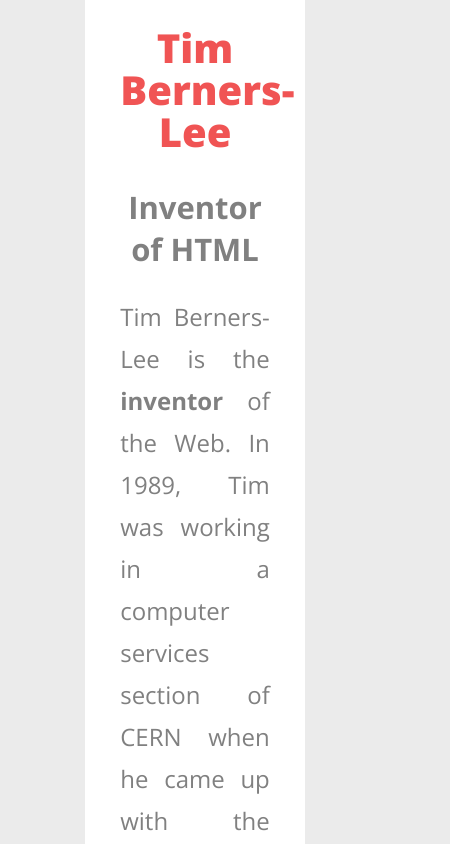
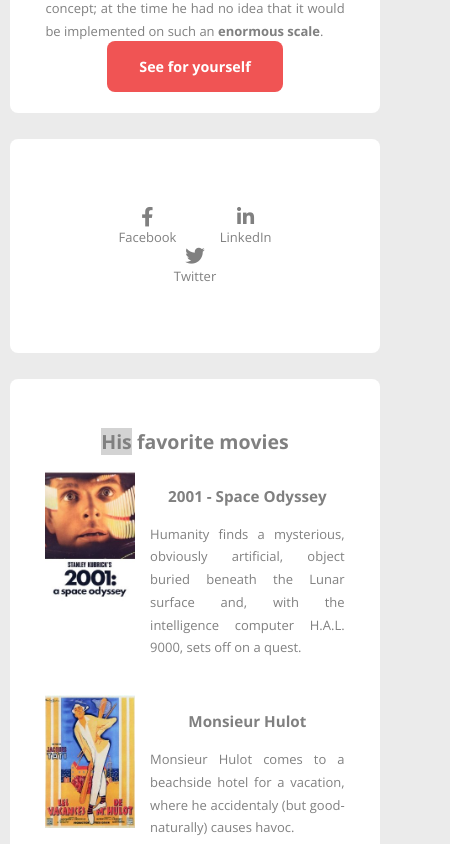
Before and after one commit to CharlotteMoureau/Tim-Berners-Lee, a plain HTML site: page index.html in a window 390 px wide. Shown: the part 340-1184 px from the top of the page, 450 px wide, since content can reach past the window. Drawn offline with nearby package versions, Linux system fonts and the light colour scheme.

Commit message:
button correction

```diff
--- a/index.html
+++ b/index.html
@@ -16,14 +16,13 @@
 
     <section class="intro">
         <img class="Tim"
-            src="https://github.com/CharlotteMoureau/Tim-Berners-Lee/blob/main/Images/tim_berners_lee.jpeg?raw=true">
+            src="https://github.com/CharlotteMoureau/Tim-Berners-Lee/blob/main/Images/tim_berners_lee.jpeg?raw=true" width="30%">
         <h1>Tim Berners-Lee</h1>
         <h2 class="sub">Inventor of HTML</h2>
         <p class="who-is">Tim Berners-Lee is the <b>inventor</b> of the Web. In 1989, Tim was working in a computer
             services section of CERN when he came up with the concept; at the time he had no idea that it would be
             implemented on such an <b>enormous scale</b>.</p>
-        <a href="https://fr.wikipedia.org/wiki/Tim_Berners-Lee"><button class="button button1">See for
-                yourself</button></a>
+        <a class="link" href="https://fr.wikipedia.org/wiki/Tim_Berners-Lee">See for yourself</a>
     </section>
 
     <section class="social">
@@ -41,7 +40,7 @@
         <div class="movies">
             <div class="div1">
                 <img
-                    src="https://github.com/CharlotteMoureau/Tim-Berners-Lee/blob/main/Images/space_odyssey.jpeg?raw=true">
+                    src="https://github.com/CharlotteMoureau/Tim-Berners-Lee/blob/main/Images/space_odyssey.jpeg?raw=true" width="100%">
             </div>
             <div class="div2">
                 <h3>2001 - Space Odyssey</h3>
@@ -50,7 +49,7 @@
             </div>
             <div class="div3">
                 <img
-                    src="https://github.com/CharlotteMoureau/Tim-Berners-Lee/blob/main/Images/mister_hulot.jpeg?raw=true">
+                    src="https://github.com/CharlotteMoureau/Tim-Berners-Lee/blob/main/Images/mister_hulot.jpeg?raw=true" width="100%">
             </div>
             <div class="div4">
                 <h3>Monsieur Hulot</h3>
@@ -58,7 +57,7 @@
                     (but good-naturally) causes havoc.</p>
             </div>
             <div class="div5">
-                <img src="https://github.com/CharlotteMoureau/Tim-Berners-Lee/blob/main/Images/alien.jpeg?raw=true">
+                <img src="https://github.com/CharlotteMoureau/Tim-Berners-Lee/blob/main/Images/alien.jpeg?raw=true" width="100%">
             </div>
             <div class="div6">
                 <h3>Alien</h3>
--- a/style.css
+++ b/style.css
@@ -1,19 +1,30 @@
 body {
     font-family: 'Open Sans', sans-serif;
-    font-size: 21px;
-    line-height: 200%;
+    line-height: 175%;
+    font-size: 150%;
     background-color: #ebebeb;
     color: gray
+}
+
+@media (min-width: 360px) and (max-width: 812px) {
+    body {
+      font-size: small;
+    }
 }
 
 .intro {
     width: 40%;
     background-color: white;
     text-align: center;
-    font-size: 24px;
     border-radius: 8px;
-    margin: 35px auto 35px auto;
+    margin: 2em auto 2em auto;
     padding: 35px;
+}
+@media (min-width: 360px) and (max-width: 812px) {
+    .intro {
+        font-size: small;
+        width: 80%;
+    }
 }
 
 .Tim {
@@ -23,37 +34,45 @@ body {
 
 h1 {
     color: #f05454;
-    font-size: 40px;
+    font-size: 175%;
     font-weight: 800;
 }
 
 .sub {
-    font-size: 31px;
+    font-size: 125%;
 }
 
 .who-is {
     text-align: justify;
 }
 
-.button {
+.link {
     background-color: #f05454;;
     border: none;
     color: white;
     padding: 16px 32px;
     border-radius: 8px;
-    font-size: 25px;
+    font-size: 110%;
     font-weight: bold;
     cursor: pointer;
+    text-decoration: none;
 }
 
 .social {
     width: 40%;
     background-color: white;
     border-radius: 8px;
-    margin: 35px auto 35px auto;
+    margin: 2em auto 2em auto;
     text-align: center;
     line-height: normal;
     padding: 35px;
+}
+
+@media (min-width: 360px) and (max-width: 812px) {
+    .social {
+        font-size: small;
+        width: 80%;
+    }
 }
 
 ul {
@@ -74,16 +93,24 @@ li {
 }
 
 .fab {
-    font-size: 25px;
+    font-size: 150%;
 }
 
 .movie {
     width: 40%;
     background-color: white;
     border-radius: 8px;
-    margin: 35px auto 35px auto;
+    margin: 2em auto 2em auto;
     text-align: center;
+    font-size: 105%;
     padding: 35px;
+}
+
+@media (min-width: 360px) and (max-width: 812px) {
+    .movie {
+        font-size: small;
+        width: 80%;
+    }
 }
 
 mark {
@@ -95,8 +122,7 @@ mark {
     display: grid;
     grid-template-columns: repeat(3, 1fr);
     grid-template-rows: repeat(3, 1fr);
-    grid-column-gap: 0px;
-    grid-row-gap: 20px;
+    grid-column-gap: 5%;
 }
 
     .div1 { grid-area: 1 / 1 / 2 / 2; }
```
